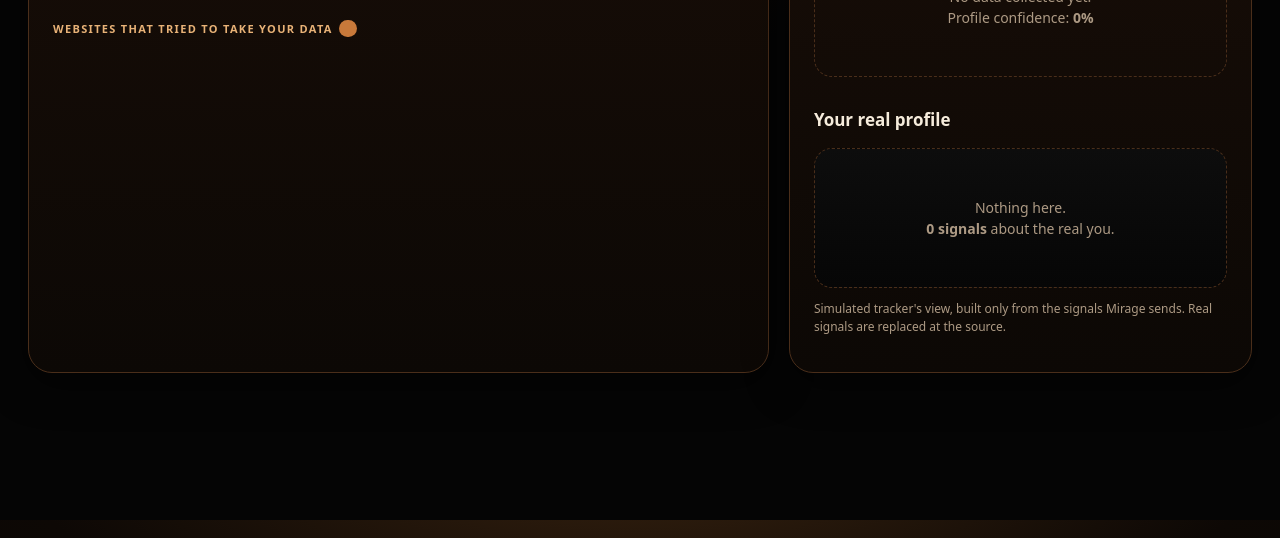
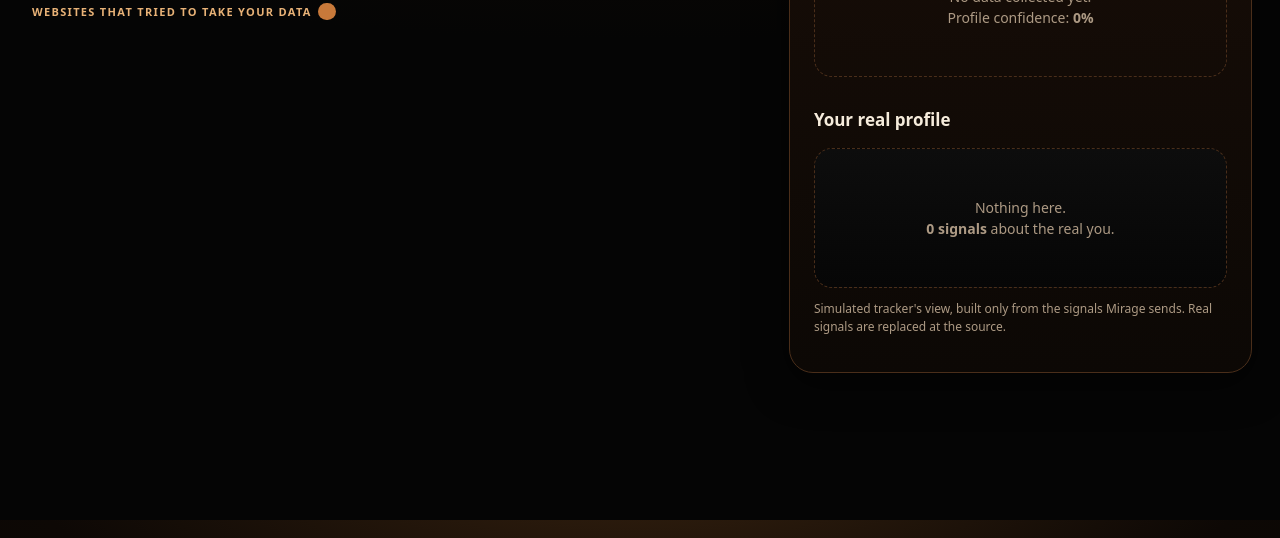
Before and after one commit to Zlourd/Hackathon-2026, a browser extension: page tracker/profile.html in a window 1280 px wide. Shown: the part 280-818 px from the top of the page. Drawn offline with Linux system fonts and the light colour scheme.

Commit message:
Remove left panel background
Co-Authored-By: Claude Sonnet 5.5 <noreply@anthropic.com>
Claude-Session: https://claude.ai/code/session_011oKWDGKbW9baBVbJpVquSm

```diff
--- a/tracker/profile.css
+++ b/tracker/profile.css
@@ -73,3 +73,4 @@ nav{padding-top:14px;padding-bottom:14px}
 .fact small{font-weight:700;font-size:11px;text-transform:uppercase;letter-spacing:.08em}
 .fact b{font-weight:700}
 .fact small{font-weight:400}
+main>section.col{background:none;border:0;box-shadow:none;padding:8px 4px}
```
